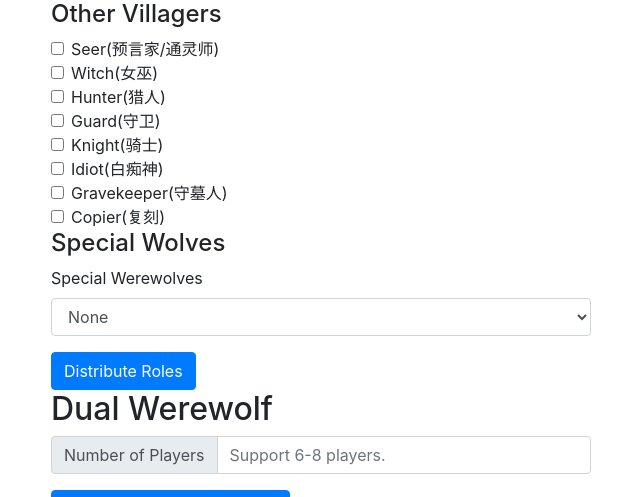
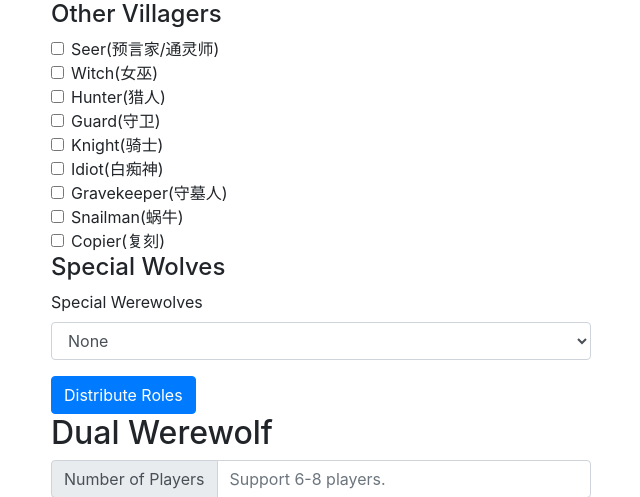
Before and after one commit to reliu375/Werewolf-Facilitation-Helper, a Flask app: page /moderate in a window 1280 px wide. Shown: the part 247-744 px from the top of the page, without its empty margins (34-674 px from the left). Run offline with Flask 2, Linux system fonts and the light colour scheme; some libraries are stand-ins or nearby versions.

Commit message:
added snail

```diff
--- a/app/templates/moderate.html
+++ b/app/templates/moderate.html
@@ -74,6 +74,12 @@
 					  </label>
 					</div>
 					<div class="form-check">
+					  <input class="form-check-input" type="checkbox" value="" id="snailman">
+					  <label class="form-check-label" for="snailman">
+					    Snailman(蜗牛)
+					  </label>
+					</div>
+					<div class="form-check">
 						<input class="form-check-input" type="checkbox" value="" id="copier">
 						<label class="form-check-label" for="copier">
 							Copier(复刻)
```
